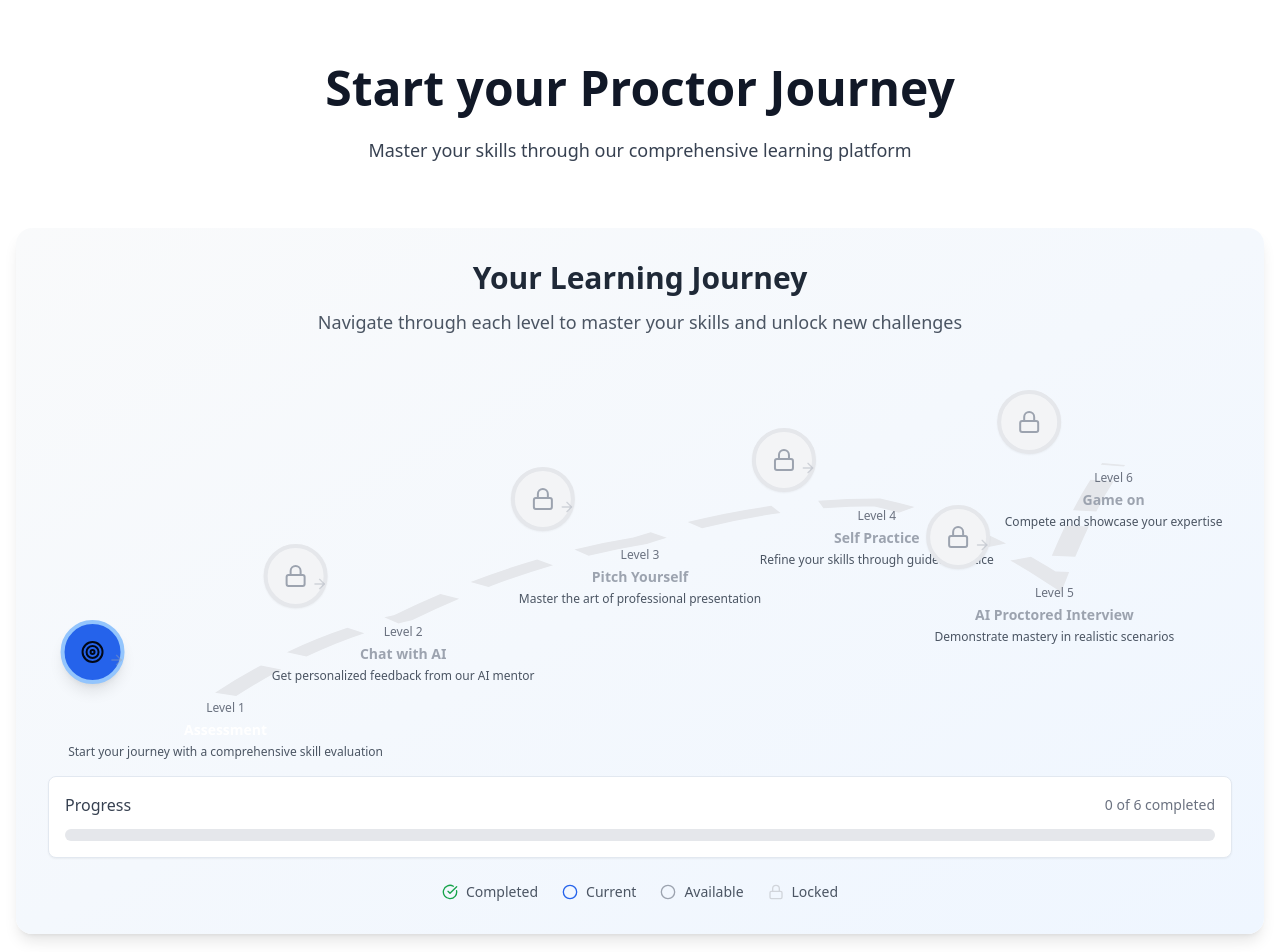
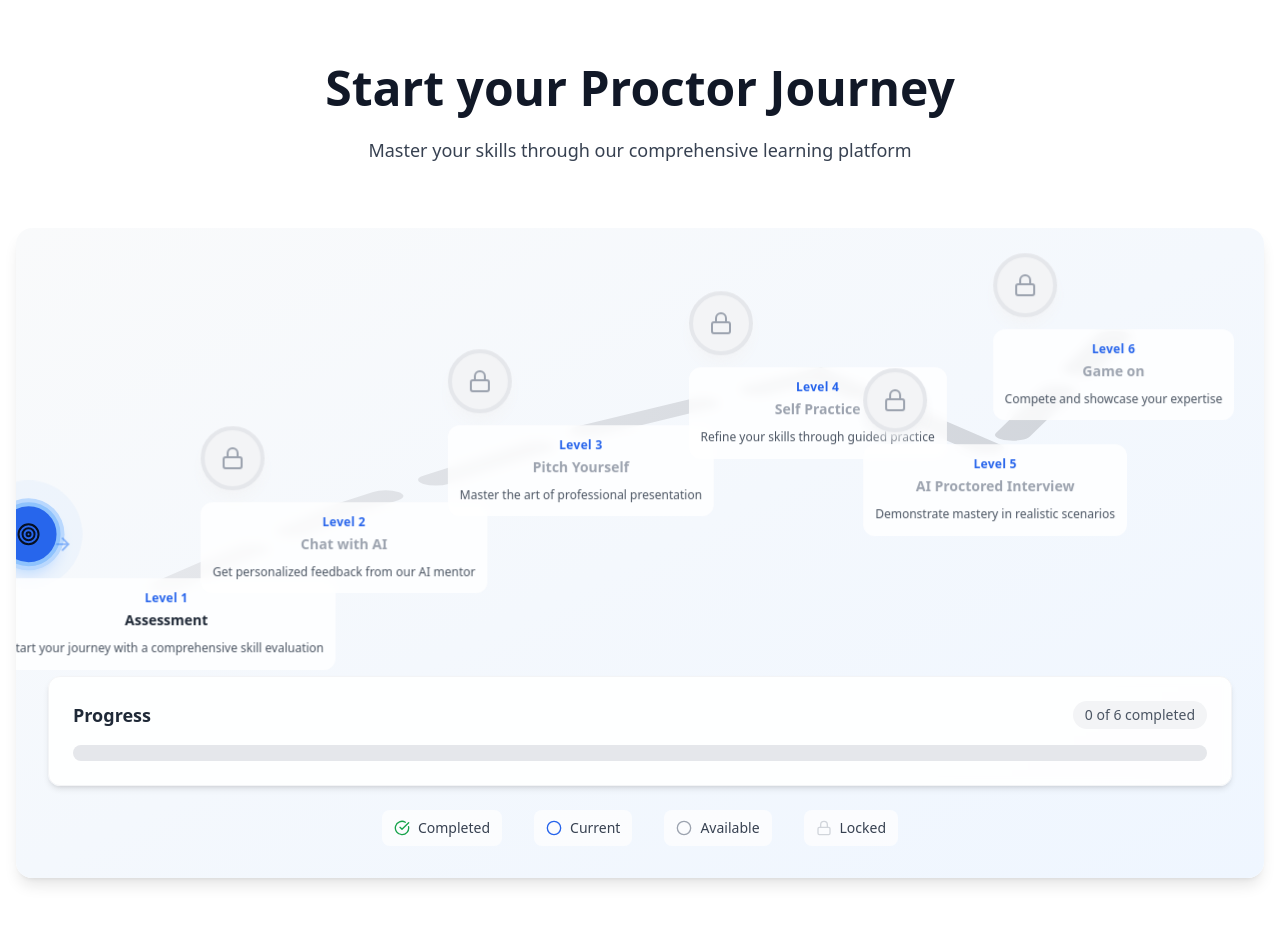
Before and after one commit to saniyaSqano/b2cinterviewSchedulerMobileResponsive, a React (Vite) app: page / in a window 1280 px wide. Shown: the top 952 px of the page. Built offline with nearby package versions, Linux system fonts and the light colour scheme.

Commit message:
Refactor roadmap view
Improve the roadmap view by removing the title and description, and improving the visual appearance of the latter part of the journey.

```diff
--- a/src/components/InteractiveRoadmap.tsx
+++ b/src/components/InteractiveRoadmap.tsx
@@ -1,6 +1,6 @@
 
 import React, { useState } from 'react';
-import { CheckCircle, Circle, Lock, MapPin, ArrowRight, Star, Zap, Target } from 'lucide-react';
+import { CheckCircle, Circle, Lock, Target, Zap, Star, ArrowRight } from 'lucide-react';
 
 interface RoadmapStep {
   id: number;
@@ -32,7 +32,7 @@ const InteractiveRoadmap: React.FC<InteractiveRoadmapProps> = ({
       title: "Assessment",
       subtitle: "Level 1",
       description: "Start your journey with a comprehensive skill evaluation",
-      position: { x: 15, y: 85 },
+      position: { x: 10, y: 85 },
       icon: "target"
     },
     {
@@ -40,7 +40,7 @@ const InteractiveRoadmap: React.FC<InteractiveRoadmapProps> = ({
       title: "Chat with AI",
       subtitle: "Level 2",
       description: "Get personalized feedback from our AI mentor",
-      position: { x: 30, y: 65 },
+      position: { x: 25, y: 65 },
       icon: "zap"
     },
     {
@@ -48,7 +48,7 @@ const InteractiveRoadmap: React.FC<InteractiveRoadmapProps> = ({
       title: "Pitch Yourself",
       subtitle: "Level 3",
       description: "Master the art of professional presentation",
-      position: { x: 50, y: 45 },
+      position: { x: 45, y: 45 },
       icon: "star"
     },
     {
@@ -56,7 +56,7 @@ const InteractiveRoadmap: React.FC<InteractiveRoadmapProps> = ({
       title: "Self Practice",
       subtitle: "Level 4",
       description: "Refine your skills through guided practice",
-      position: { x: 70, y: 35 },
+      position: { x: 65, y: 30 },
       icon: "target"
     },
     {
@@ -64,7 +64,7 @@ const InteractiveRoadmap: React.FC<InteractiveRoadmapProps> = ({
       title: "AI Proctored Interview",
       subtitle: "Level 5",
       description: "Demonstrate mastery in realistic scenarios",
-      position: { x: 85, y: 55 },
+      position: { x: 80, y: 50 },
       icon: "zap"
     },
     {
@@ -72,7 +72,7 @@ const InteractiveRoadmap: React.FC<InteractiveRoadmapProps> = ({
       title: "Game on",
       subtitle: "Level 6",
       description: "Compete and showcase your expertise",
-      position: { x: 90, y: 25 },
+      position: { x: 90, y: 20 },
       icon: "star"
     }
   ];
@@ -81,7 +81,6 @@ const InteractiveRoadmap: React.FC<InteractiveRoadmapProps> = ({
     if (completedLevels.includes(index)) return 'completed';
     if (index === currentLevel) return 'current';
     if (index <= currentLevel) return 'available';
-    if (index === roadmapSteps.length - 1) return 'locked';
     return 'locked';
   };
 
@@ -102,17 +101,17 @@ const InteractiveRoadmap: React.FC<InteractiveRoadmapProps> = ({
   };
 
   const getStatusColors = (status: StepStatus, isHovered: boolean) => {
-    const baseClasses = 'transition-colors duration-200 border-4';
+    const baseClasses = 'transition-all duration-300 border-4 shadow-lg';
 
     switch (status) {
       case 'completed':
-        return `${baseClasses} bg-green-500 border-green-300 shadow-lg`;
+        return `${baseClasses} bg-green-500 border-green-300 shadow-green-200`;
       case 'current':
-        return `${baseClasses} bg-blue-600 border-blue-300 shadow-lg`;
+        return `${baseClasses} bg-blue-600 border-blue-300 shadow-blue-200 ring-4 ring-blue-200`;
       case 'available':
-        return `${baseClasses} bg-white border-gray-300 shadow-md hover:shadow-lg ${isHovered ? 'border-blue-400' : ''}`;
+        return `${baseClasses} bg-white border-gray-300 shadow-gray-200 hover:shadow-xl hover:border-blue-400 ${isHovered ? 'scale-110 border-blue-400' : ''}`;
       default:
-        return `${baseClasses} bg-gray-100 border-gray-200 shadow-sm`;
+        return `${baseClasses} bg-gray-100 border-gray-200 shadow-gray-100`;
     }
   };
 
@@ -136,9 +135,11 @@ const InteractiveRoadmap: React.FC<InteractiveRoadmapProps> = ({
         pathData += `M ${step.position.x} ${step.position.y}`;
       } else {
         const prevStep = roadmapSteps[index - 1];
-        const midX = (prevStep.position.x + step.position.x) / 2;
-        const midY = (prevStep.position.y + step.position.y) / 2;
-        pathData += ` Q ${midX} ${midY - 5} ${step.position.x} ${step.position.y}`;
+        const controlX1 = prevStep.position.x + (step.position.x - prevStep.position.x) * 0.3;
+        const controlY1 = prevStep.position.y + (step.position.y - prevStep.position.y) * 0.3;
+        const controlX2 = prevStep.position.x + (step.position.x - prevStep.position.x) * 0.7;
+        const controlY2 = prevStep.position.y + (step.position.y - prevStep.position.y) * 0.7;
+        pathData += ` C ${controlX1} ${controlY1}, ${controlX2} ${controlY2}, ${step.position.x} ${step.position.y}`;
       }
     });
     return pathData;
@@ -155,9 +156,11 @@ const InteractiveRoadmap: React.FC<InteractiveRoadmapProps> = ({
         pathData += `M ${step.position.x} ${step.position.y}`;
       } else {
         const prevStep = roadmapSteps[index - 1];
-        const midX = (prevStep.position.x + step.position.x) / 2;
-        const midY = (prevStep.position.y + step.position.y) / 2;
-        pathData += ` Q ${midX} ${midY - 5} ${step.position.x} ${step.position.y}`;
+        const controlX1 = prevStep.position.x + (step.position.x - prevStep.position.x) * 0.3;
+        const controlY1 = prevStep.position.y + (step.position.y - prevStep.position.y) * 0.3;
+        const controlX2 = prevStep.position.x + (step.position.x - prevStep.position.x) * 0.7;
+        const controlY2 = prevStep.position.y + (step.position.y - prevStep.position.y) * 0.7;
+        pathData += ` C ${controlX1} ${controlY1}, ${controlX2} ${controlY2}, ${step.position.x} ${step.position.y}`;
       }
     });
     return pathData;
@@ -166,39 +169,45 @@ const InteractiveRoadmap: React.FC<InteractiveRoadmapProps> = ({
   return (
     <div className="bg-gradient-to-br from-gray-50 to-blue-50 rounded-2xl p-8 relative overflow-hidden shadow-lg">
       <div className="relative z-10">
-        <div className="text-center mb-8">
-          <h2 className="text-3xl font-bold text-gray-800 mb-3">
-            Your Learning Journey
-          </h2>
-          <p className="text-lg text-gray-600 max-w-2xl mx-auto">
-            Navigate through each level to master your skills and unlock new challenges
-          </p>
-        </div>
+        <div className="relative h-96 w-full mb-8">
+          {/* Enhanced SVG with better path styling */}
+          <svg className="absolute inset-0 w-full h-full" viewBox="0 0 100 100" preserveAspectRatio="none">
+            {/* Background path with gradient */}
+            <defs>
+              <linearGradient id="pathGradient" x1="0%" y1="0%" x2="100%" y2="0%">
+                <stop offset="0%" stopColor="#e5e7eb" />
+                <stop offset="100%" stopColor="#d1d5db" />
+              </linearGradient>
+              <linearGradient id="completedPathGradient" x1="0%" y1="0%" x2="100%" y2="0%">
+                <stop offset="0%" stopColor="#3b82f6" />
+                <stop offset="50%" stopColor="#1d4ed8" />
+                <stop offset="100%" stopColor="#3b82f6" />
+              </linearGradient>
+            </defs>
 
-        <div className="relative h-96 w-full mb-6">
-          {/* Path */}
-          <svg className="absolute inset-0 w-full h-full" viewBox="0 0 100 100" preserveAspectRatio="none">
-            {/* Background path */}
             <path
               d={drawPath()}
-              stroke="#e5e7eb"
-              strokeWidth="2"
+              stroke="url(#pathGradient)"
+              strokeWidth="3"
               fill="none"
-              strokeDasharray="8,4"
+              strokeDasharray="12,6"
+              strokeLinecap="round"
             />
 
-            {/* Completed path */}
+            {/* Completed path with enhanced styling */}
             {completedLevels.length > 0 && (
               <path
                 d={getCompletedPath()}
-                stroke="#3b82f6"
-                strokeWidth="3"
+                stroke="url(#completedPathGradient)"
+                strokeWidth="4"
                 fill="none"
+                strokeLinecap="round"
+                strokeLinejoin="round"
               />
             )}
           </svg>
 
-          {/* Steps */}
+          {/* Steps with enhanced positioning and styling */}
           {roadmapSteps.map((step, index) => {
             const status = getStepStatus(index);
             const isClickable = status === 'current' || status === 'available' || status === 'completed';
@@ -218,38 +227,43 @@ const InteractiveRoadmap: React.FC<InteractiveRoadmapProps> = ({
                 <div
                   onClick={() => isClickable && onStepClick(index)}
                   className={`
-                    relative transition-all duration-200
-                    ${isClickable ? 'cursor-pointer' : 'cursor-not-allowed'}
+                    relative transition-all duration-300 cursor-pointer
+                    ${isClickable ? 'hover:scale-105' : 'cursor-not-allowed'}
                   `}
                 >
-                  {/* Step Circle */}
+                  {/* Enhanced Step Circle */}
                   <div className={`
-                    w-16 h-16 rounded-full flex items-center justify-center mb-2 relative
+                    w-16 h-16 rounded-full flex items-center justify-center mb-3 relative
                     ${getStatusColors(status, isHovered)}
                   `}>
                     {getStepIcon(step, status)}
+
+                    {/* Pulse effect for current step */}
+                    {status === 'current' && (
+                      <div className="absolute inset-0 rounded-full bg-blue-400 opacity-75 animate-ping"></div>
+                    )}
                   </div>
 
-                  {/* Step Info */}
+                  {/* Enhanced Step Info Card */}
                   <div className={`
-                    text-center min-w-max max-w-40 p-2 rounded-lg transition-all duration-200
-                    ${isHovered ? 'bg-white shadow-lg' : 'bg-transparent'}
+                    text-center min-w-max max-w-48 p-3 rounded-xl transition-all duration-300 backdrop-blur-sm
+                    ${isHovered ? 'bg-white/95 shadow-xl scale-105 border border-gray-200' : 'bg-white/80'}
                   `}>
-                    <div className="text-xs font-medium text-gray-500 mb-1">
+                    <div className="text-xs font-semibold text-blue-600 mb-1 tracking-wide">
                       {step.subtitle}
                     </div>
-                    <div className={`text-sm font-bold mb-1 ${getTextColors(status)}`}>
+                    <div className={`text-sm font-bold mb-2 ${getTextColors(status === 'locked' ? 'locked' : 'available')}`}>
                       {step.title}
                     </div>
-                    <div className="text-xs text-gray-600">
+                    <div className="text-xs text-gray-600 leading-relaxed">
                       {step.description}
                     </div>
                   </div>
 
-                  {/* Connection arrow */}
-                  {index < roadmapSteps.length - 1 && (
-                    <div className="absolute top-8 left-12 opacity-40">
-                      <ArrowRight className="w-4 h-4 text-gray-400" />
+                  {/* Enhanced connection indicators */}
+                  {index < roadmapSteps.length - 1 && status !== 'locked' && (
+                    <div className="absolute top-8 left-14 opacity-60">
+                      <ArrowRight className="w-5 h-5 text-blue-500" />
                     </div>
                   )}
                 </div>
@@ -258,39 +272,41 @@ const InteractiveRoadmap: React.FC<InteractiveRoadmapProps> = ({
           })}
         </div>
 
-        {/* Progress Section */}
-        <div className="bg-white rounded-lg p-4 shadow-sm border">
-          <div className="flex items-center justify-between mb-3">
-            <span className="text-base font-medium text-gray-700">Progress</span>
-            <span className="text-sm text-gray-500">
+        {/* Enhanced Progress Section */}
+        <div className="bg-white/90 backdrop-blur-sm rounded-xl p-6 shadow-md border border-gray-100">
+          <div className="flex items-center justify-between mb-4">
+            <span className="text-lg font-semibold text-gray-800">Progress</span>
+            <span className="text-sm font-medium text-gray-600 bg-gray-100 px-3 py-1 rounded-full">
               {completedLevels.length} of {roadmapSteps.length} completed
             </span>
           </div>
-          <div className="w-full bg-gray-200 rounded-full h-3">
+          <div className="w-full bg-gray-200 rounded-full h-4 overflow-hidden">
             <div
-              className="bg-blue-600 h-3 rounded-full transition-all duration-500"
+              className="bg-gradient-to-r from-blue-500 to-blue-600 h-4 rounded-full transition-all duration-700 ease-out relative"
               style={{ width: `${(completedLevels.length / roadmapSteps.length) * 100}%` }}
-            />
+            >
+              <div className="absolute inset-0 bg-white/20 rounded-full animate-pulse"></div>
+            </div>
           </div>
         </div>
 
-        {/* Legend */}
-        <div className="flex justify-center space-x-6 mt-6 text-sm">
-          <div className="flex items-center space-x-2">
+        {/* Enhanced Legend */}
+        <div className="flex justify-center space-x-8 mt-6 text-sm">
+          <div className="flex items-center space-x-2 bg-white/70 px-3 py-2 rounded-lg">
             <CheckCircle className="w-4 h-4 text-green-600" />
-            <span className="text-gray-600">Completed</span>
+            <span className="text-gray-700 font-medium">Completed</span>
           </div>
-          <div className="flex items-center space-x-2">
+          <div className="flex items-center space-x-2 bg-white/70 px-3 py-2 rounded-lg">
             <Circle className="w-4 h-4 text-blue-600" />
-            <span className="text-gray-600">Current</span>
+            <span className="text-gray-700 font-medium">Current</span>
           </div>
-          <div className="flex items-center space-x-2">
+          <div className="flex items-center space-x-2 bg-white/70 px-3 py-2 rounded-lg">
             <Circle className="w-4 h-4 text-gray-400" />
-            <span className="text-gray-600">Available</span>
+            <span className="text-gray-700 font-medium">Available</span>
           </div>
-          <div className="flex items-center space-x-2">
+          <div className="flex items-center space-x-2 bg-white/70 px-3 py-2 rounded-lg">
             <Lock className="w-4 h-4 text-gray-300" />
-            <span className="text-gray-600">Locked</span>
+            <span className="text-gray-700 font-medium">Locked</span>
           </div>
         </div>
       </div>
```
